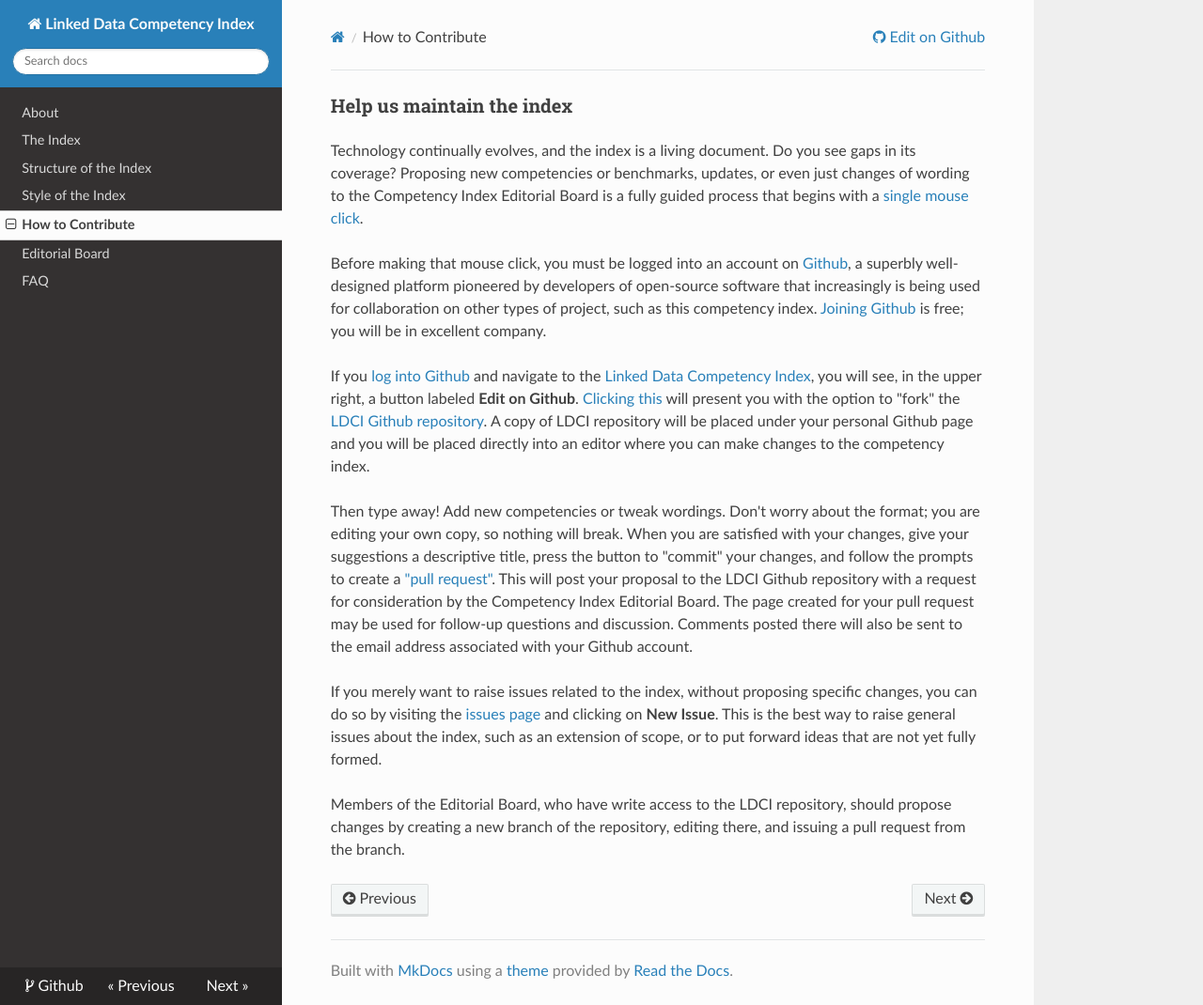
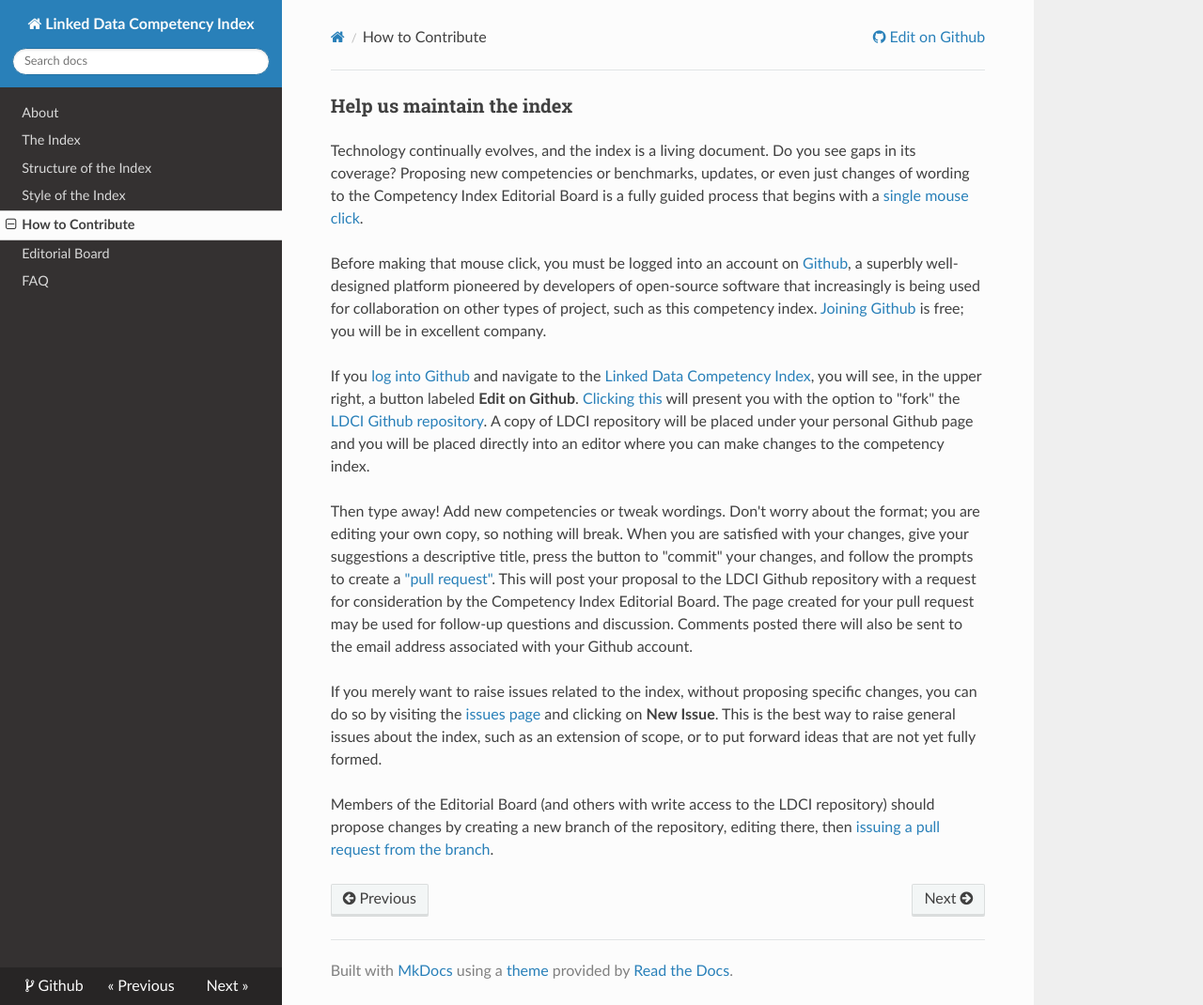
Before and after one commit to dcmi/ldci, an MkDocs documentation site: the page built from docs/process.md, in a window 1280 px wide and 1070 px high. Shown: the whole window at 94% size. Built offline with MkDocs 1.6.1, drawn with Linux system fonts in a browser that asks for light colours; nearby versions of some CDN libraries; old or Windows-style settings are respelled for this version of MkDocs.

Commit message:
add link to Github instructions for creating a pull request

```diff
--- a/docs/process.md
+++ b/docs/process.md
@@ -10,4 +10,4 @@
 
 If you merely want to raise issues related to the index, without proposing specific changes, you can do so by visiting the [issues page](https://github.com/dcmi/ldci/issues) and clicking on __New Issue__.  This is the best way to raise general issues about the index, such as an extension of scope, or to put forward ideas that are not yet fully formed.
 
-Members of the Editorial Board, who have write access to the LDCI repository, should propose changes by creating a new branch of the repository, editing there, and issuing a pull request from the branch.
+Members of the Editorial Board (and others with write access to the LDCI repository) should propose changes by creating a new branch of the repository, editing there, then [issuing a pull request from the branch](https://help.github.com/articles/creating-a-pull-request/).
```
